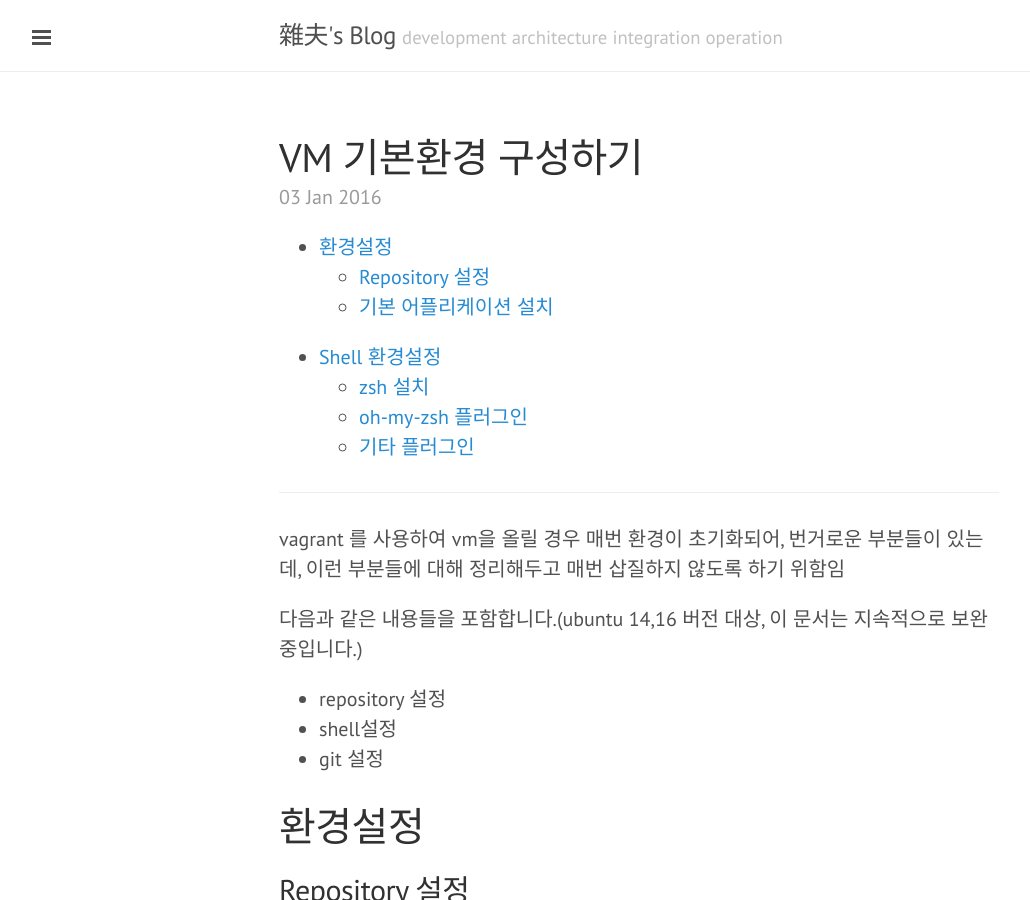
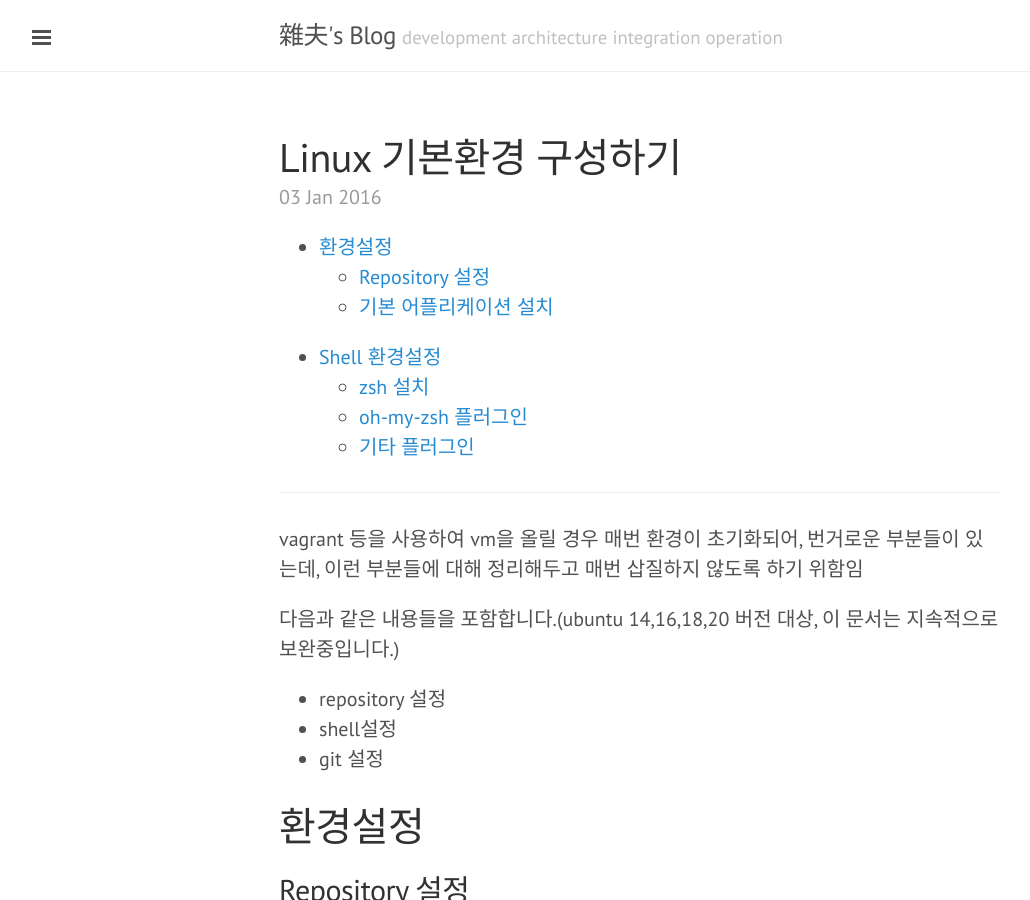
Before and after one commit to skaqud/skaqud.github.com, a Jekyll site: the page built from _posts/2016-01-03-VM-BaseEnv.markdown, in a window 1280 px wide and 900 px high. Shown: the whole window, without its empty margins (1-1031 px from the left). Built offline with Jekyll 4.4.1, drawn with Linux system fonts in a browser that asks for light colours; some of the changed text lies outside the part shown.

Commit message:
update post

```diff
--- a/_posts/2016-01-03-VM-BaseEnv.markdown
+++ b/_posts/2016-01-03-VM-BaseEnv.markdown
@@ -1,6 +1,6 @@
 ---
 layout: post
-title:  "VM 기본환경 구성하기"
+title:  "Linux 기본환경 구성하기"
 date:   2016-01-03 11:20:15 +0700
 tags:
 - reuse
@@ -12,9 +12,9 @@ tags:
 
 ---
 
-vagrant 를 사용하여 vm을 올릴 경우 매번 환경이 초기화되어, 번거로운 부분들이 있는데, 이런 부분들에 대해 정리해두고 매번 삽질하지 않도록 하기 위함임
+vagrant 등을 사용하여 vm을 올릴 경우 매번 환경이 초기화되어, 번거로운 부분들이 있는데, 이런 부분들에 대해 정리해두고 매번 삽질하지 않도록 하기 위함임
 
-다음과 같은 내용들을 포함합니다.(ubuntu 14,16 버전 대상, 이 문서는 지속적으로 보완중입니다.)
+다음과 같은 내용들을 포함합니다.(ubuntu 14,16,18,20 버전 대상, 이 문서는 지속적으로 보완중입니다.)
 
 - repository 설정
 - shell설정
```
Also changed, not shown: other parts of _posts/2016-01-03-VM-BaseEnv.markdown (+2 -0 lines).
